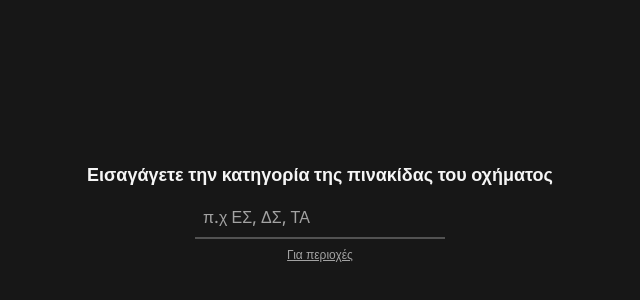
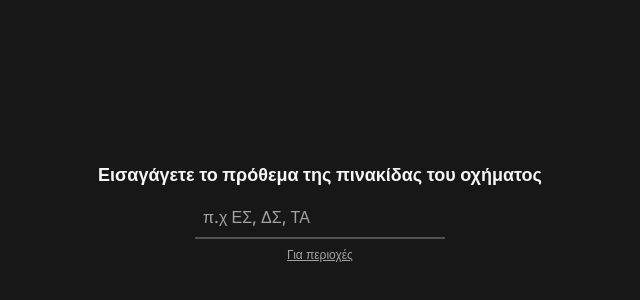
Before and after one commit to Naibuu/greek-plate-resolver, a Vue app: page /category in a window 1280 px wide. Shown: the part 188-488 px from the top of the page, without its empty margins (320-960 px from the left). Built offline with nearby package versions, Linux system fonts and the light colour scheme.

Commit message:
this doesnt look right..

```diff
--- a/src/views/Category.vue
+++ b/src/views/Category.vue
@@ -22,7 +22,7 @@ function getCategory() {
 <template>
     <div class="h-screen flex flex-col gap-2 justify-center items-center">
         <h1 class="text-neutral-100 text-lg font-semibold">
-            Εισαγάγετε την κατηγορία της πινακίδας του οχήματος
+            Εισαγάγετε το πρόθεμα της πινακίδας του οχήματος
         </h1>
 
         <input
```
